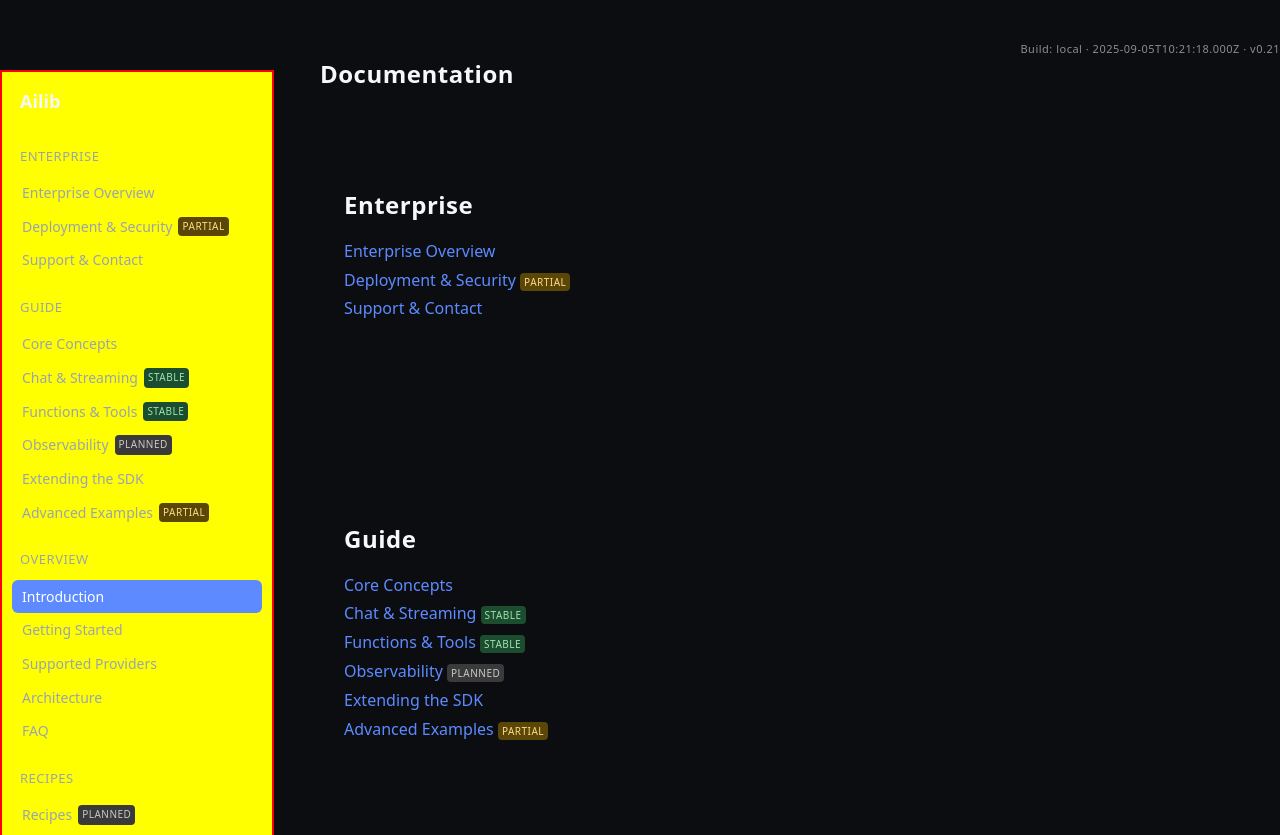
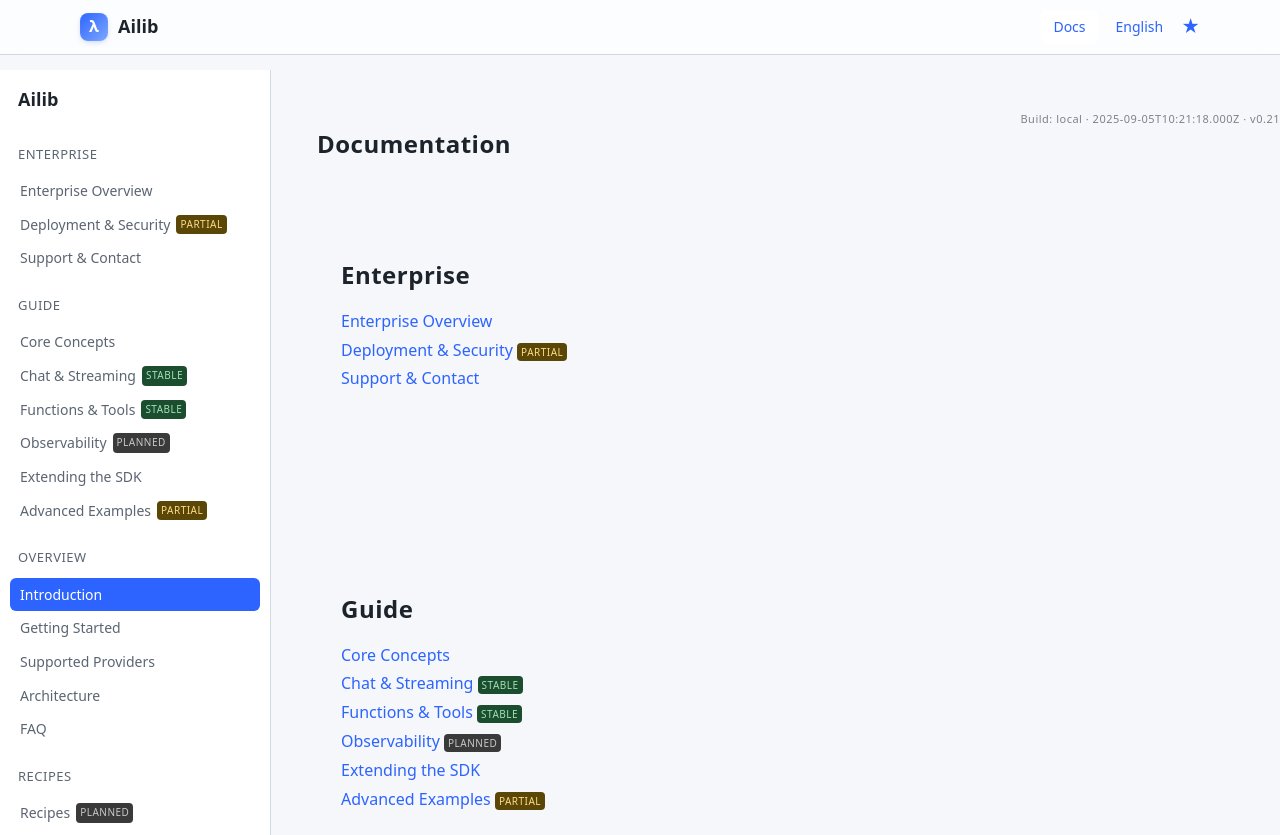
Before and after one commit to hiddenpath/ailib.info, an Astro site: page /docs in a window 1280 px wide. Shown: the top 835 px of the page. Built offline with nearby package versions, Linux system fonts and the light colour scheme; Astro itself is replaced by a stand-in of ours.

Commit message:
Improve website design: unify styles, add docs navigation, enhance typography

```diff
--- a/src/components/Sidebar.astro
+++ b/src/components/Sidebar.astro
@@ -16,7 +16,7 @@
 }
 ---
 
-<aside class="sidebar" id="docs-sidebar" role="navigation" aria-label="Documentation navigation" style="border: 2px solid red; background: yellow; min-height: 200px;">
+<aside class="sidebar" id="docs-sidebar" role="navigation" aria-label="Documentation navigation">
   <div class="logo-row">
     <a href="/" class="brand">Ailib</a><button
       id="sidebar-close"
@@ -120,6 +120,7 @@
     border-right: 1px solid var(--border);
     background: var(--bg-alt);
     box-shadow: 0 0 0 rgba(0, 0, 0, 0);
+    z-index: 10;
   }
   .logo-row {
     padding: 4px 8px 10px;
--- a/src/components/SiteHeader.astro
+++ b/src/components/SiteHeader.astro
@@ -10,6 +10,9 @@
       <span class="brand-text">Ailib</span>
     </a>
     <nav class="nav-actions">
+      <a href="/docs" class="nav-link">
+        {isZh ? '文档' : 'Docs'}
+      </a>
       <div class="lang-switch-top">
         {isZh ? <a href="/">English</a> : <a href="/zh/">中文</a>}
       </div>
@@ -78,6 +81,19 @@
     align-items: center;
     gap: 18px;
   }
+  .nav-link {
+    font-size: 14px;
+    font-weight: 500;
+    color: var(--text);
+    text-decoration: none;
+    padding: 6px 12px;
+    border-radius: 6px;
+    transition: background-color 0.2s;
+  }
+  .nav-link:hover {
+    background: var(--bg-alt);
+    color: var(--accent);
+  }
   .lang-switch-top a {
     font-size: 14px;
   }
--- a/src/layouts/DocsLayout.astro
+++ b/src/layouts/DocsLayout.astro
@@ -57,8 +57,32 @@
     <title>{docTitle || frontmatter?.title || 'Ailib Docs'}</title>
     <meta name="viewport" content="width=device-width,initial-scale=1" />
     <link rel="icon" href="/favicon.svg" />
+    <script>
+      document.documentElement.dataset.theme = 'light';
+    </script>
   </head>
   <body data-docs>
+    <header class="site-header">
+      <div class="inner">
+        <a href="/" class="brand" aria-label="ai-lib home">
+          <span class="logo-mark" aria-hidden="true">λ</span>
+          <span class="brand-text">Ailib</span>
+        </a>
+        <nav class="nav-actions">
+          <a href="/docs" class="nav-link active">Docs</a>
+          <div class="lang-switch-top">
+            <a href="/">English</a>
+          </div>
+          <a
+            class="gh"
+            href="https://github.com/hiddenpath/ai-lib"
+            target="_blank"
+            rel="noopener"
+            aria-label="GitHub">★</a
+          >
+        </nav>
+      </div>
+    </header>
     <div class="docs-shell">
       <Sidebar currentPath={url.pathname} version={version} />
       <main class="doc-main">
@@ -91,24 +115,130 @@
   </body>
 </html>
 <style>
+  /* Import header styles */
+  .site-header {
+    position: fixed;
+    top: 0;
+    left: 0;
+    right: 0;
+    backdrop-filter: blur(14px);
+    background: rgba(10, 12, 16, 0.72);
+    border-bottom: 1px solid rgba(60, 70, 84, 0.4);
+    z-index: 50;
+  }
+  [data-theme='light'] .site-header {
+    background: rgba(255, 255, 255, 0.72);
+    border-color: rgba(180, 190, 205, 0.6);
+  }
+  .site-header .inner {
+    max-width: 1120px;
+    margin: 0 auto;
+    display: flex;
+    align-items: center;
+    justify-content: space-between;
+    padding: 10px 20px;
+  }
+  .brand {
+    display: flex;
+    align-items: center;
+    gap: 10px;
+    font-weight: 600;
+    font-size: 18px;
+    color: var(--text);
+    text-decoration: none;
+  }
+  .logo-mark {
+    width: 28px;
+    height: 28px;
+    background: linear-gradient(135deg, var(--accent), #7ca8ff);
+    display: inline-flex;
+    align-items: center;
+    justify-content: center;
+    font-size: 16px;
+    color: #fff;
+    border-radius: 8px;
+    box-shadow:
+      0 2px 6px -2px var(--accent-glow),
+      0 0 0 1px rgba(255, 255, 255, 0.04) inset;
+  }
+  .nav-actions {
+    display: flex;
+    align-items: center;
+    gap: 18px;
+  }
+  .nav-link {
+    font-size: 14px;
+    font-weight: 500;
+    color: var(--text);
+    text-decoration: none;
+    padding: 6px 12px;
+    border-radius: 6px;
+    transition: background-color 0.2s;
+  }
+  .nav-link:hover, .nav-link.active {
+    background: var(--bg-alt);
+    color: var(--accent);
+  }
+  .lang-switch-top a {
+    font-size: 14px;
+  }
+  .gh {
+    font-size: 18px;
+    text-decoration: none;
+  }
+
   body[data-docs] {
     display: block;
+    padding-top: 70px; /* Add space for fixed header */
   }
   .docs-shell {
     display: flex;
     align-items: flex-start;
+    min-height: calc(100vh - 70px);
   }
   .doc-main {
     flex: 1;
     padding: 40px 46px 120px;
     min-width: 0;
+    max-width: 800px; /* Limit content width for better readability */
   }
   .doc-article h1 {
     margin-top: 0;
     font-size: 40px;
+    line-height: 1.2;
+    margin-bottom: 24px;
+  }
+  .doc-article h2 {
+    font-size: 28px;
+    margin-top: 48px;
+    margin-bottom: 16px;
+    line-height: 1.3;
+  }
+  .doc-article h3 {
+    font-size: 22px;
+    margin-top: 32px;
+    margin-bottom: 12px;
+    line-height: 1.4;
+  }
+  .doc-article p {
+    line-height: 1.7;
+    margin-bottom: 16px;
+  }
+  .doc-article ul, .doc-article ol {
+    line-height: 1.7;
+    margin-bottom: 16px;
+  }
+  .doc-article li {
+    margin-bottom: 8px;
   }
   .doc-article pre {
     margin: 20px 0;
+    font-size: 14px;
+    line-height: 1.5;
+  }
+  .doc-article code {
+    font-size: 14px;
+    padding: 2px 6px;
   }
   .prev-next {
     display: flex;
```
